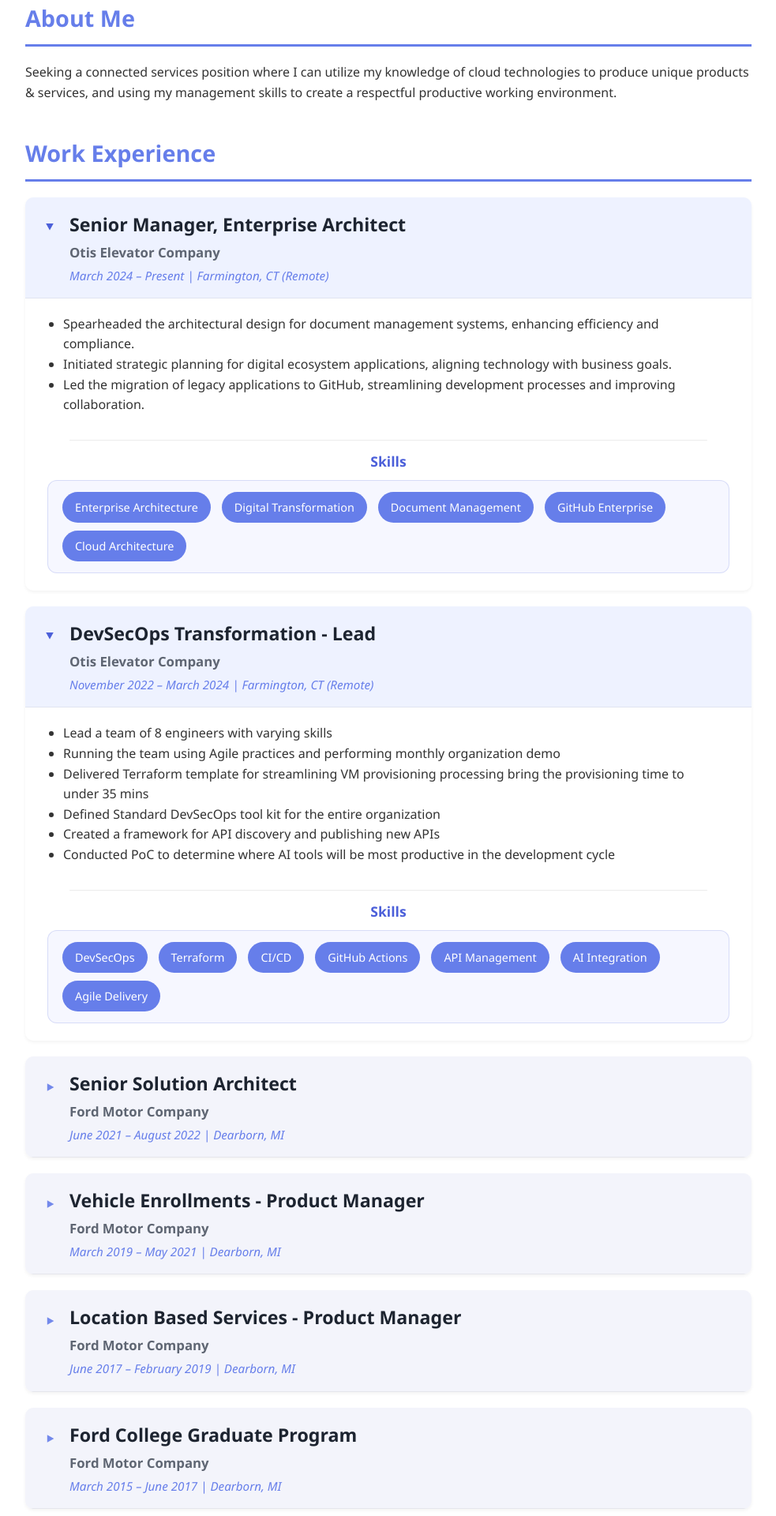
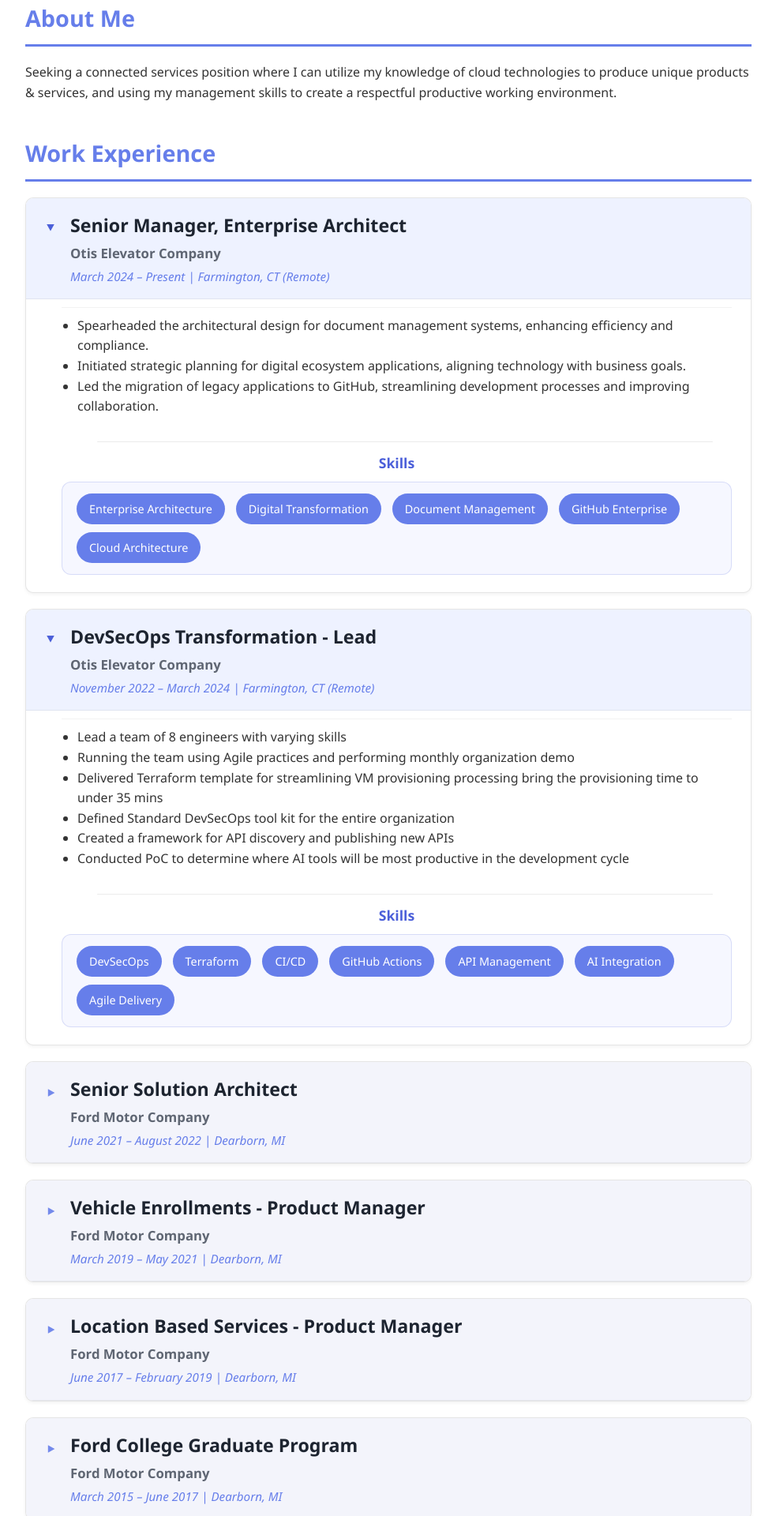
Before and after one commit to r91dua/my-portfolio, a Jekyll site: the page built from index.html, in a window 1280 px wide. Shown: the part 326-2246 px from the top of the page at 79% size, without its empty margins (148-1131 px from the left). Built offline with Jekyll 4.4.1, drawn with Linux system fonts in a browser that asks for light colours.

Commit message:
Update styles.css

```diff
--- a/assets/css/styles.css
+++ b/assets/css/styles.css
@@ -1,5 +1,11 @@
 /* ========== Base Reset & Layout ========== */
 * { margin: 0; padding: 0; box-sizing: border-box; }
+
+:root {
+  /* unified inner gutters for all cards */
+  --card-pad-left: 45px;
+  --card-pad-right: 24px;
+}
 
 body {
   font-family: 'Segoe UI', Tahoma, Geneva, Verdana, sans-serif;
@@ -60,6 +66,7 @@ footer { background:#333; color:#fff; text-align:center; padding:20px; }
 
 details.experience-item,
 details.education-item {
+  border: 1px solid rgba(0,0,0,0.1);
   border-radius: 10px;
   margin-bottom: 20px;
   background: #fff;
@@ -122,13 +129,13 @@ details.education-item  summary h3 {
 }
 details.experience-item summary h4,
 details.education-item  summary h4 {
-  /* Company line — FIXED so it doesn't inherit skills header styles */
+  /* Company line — scoped so it never conflicts with .skills-header */
   font-size: 1.05em;
   font-weight: 600;
   color: #5f6673;
   line-height: 1.3;
   margin-bottom: 6px;
-  text-align: left; /* ensure left-aligned */
+  text-align: left;
 }
 details.experience-item summary .date,
 details.education-item  summary .date {
@@ -138,15 +145,11 @@ details.education-item  summary .date {
 }
 
 /* Card body gutters */
-:root {
-  --card-pad-left: 28px;
-  --card-pad-right: 28px;
-}
-
 details.experience-item > :not(summary),
 details.education-item  > :not(summary) {
   padding: 10px var(--card-pad-right) 15px var(--card-pad-left);
   background: #fff;
+  border-top: 1px solid rgba(0,0,0,0.05);
 }
 
 /* Bullet lists — aligned */
@@ -193,7 +196,7 @@ details.education-item[open]  > :not(summary) { animation: fadeIn .25s ease-in-o
 details.experience-item > .skills-header,
 details.education-item  > .skills-header {
   display: block;
-  text-align: center;               /* centered as requested */
+  text-align: center;
   color: #4b5fd9;
   font-weight: 800;
   font-size: 1.1em;
@@ -249,19 +252,10 @@ details.experience-item .skill-tag:active,
 details.education-item  .skill-tag:active { transform: translateY(.5px); }
 
 /* ===================================================================== */
-/* ========== Mobile gutters ========================================== */
+/* ========== Collapsible Project Cards (MATCHED STYLE) ================ */
 /* ===================================================================== */
-@media (max-width: 640px) {
-  :root { --card-pad-left: 32px; --card-pad-right: 16px; }
-}
 
-/* ========================================================= */
-/* ========== Projects Section ============================= */
-/* ========================================================= */
-
-#projects {
-  margin-top: 50px;
-}
+#projects { margin-top: 50px; }
 
 #projects h2 {
   color: #667eea;
@@ -271,64 +265,7 @@ details.education-item  .skill-tag:active { transform: translateY(.5px); }
   padding-bottom: 10px;
 }
 
-.project-item {
-  background: #fff;
-  border-radius: 10px;
-  border: 1px solid rgba(0, 0, 0, 0.08);
-  box-shadow: 0 2px 4px rgba(0, 0, 0, 0.05);
-  margin-bottom: 20px;
-  padding: 24px 30px;
-  transition: all 0.3s ease;
-}
-
-.project-item:hover {
-  transform: translateY(-2px);
-  box-shadow: 0 4px 10px rgba(0, 0, 0, 0.1);
-}
-
-.project-item h3 {
-  font-size: 1.3em;
-  color: #333;
-  margin-bottom: 10px;
-  font-weight: 600;
-}
-
-.project-item p {
-  color: #444;
-  font-size: 1em;
-  line-height: 1.6;
-  margin-bottom: 15px;
-}
-
-.project-tags {
-  display: flex;
-  flex-wrap: wrap;
-  gap: 10px;
-}
-
-.project-tags .tag {
-  display: inline-flex;
-  align-items: center;
-  justify-content: center;
-  background: #667eea;
-  color: #fff;
-  padding: 8px 14px;
-  border-radius: 25px;
-  font-size: 0.85em;
-  font-weight: 500;
-  transition: background 0.25s ease;
-}
-
-.project-tags .tag:hover {
-  background: #4b5fd9;
-}
-
-
-/* ========================================================= */
-/* ========== Collapsible Project Cards ==================== */
-/* ========================================================= */
-
-/* Shared base for collapsible cards */
+/* Only the collapsible version (details) — avoids conflicts */
 details.project-item {
   border: 1px solid rgba(0, 0, 0, 0.1);
   border-radius: 10px;
@@ -338,7 +275,7 @@ details.project-item {
   overflow: hidden;
 }
 
-/* Header section */
+/* Project summary header (same as experience/education) */
 details.project-item summary {
   cursor: pointer;
   display: grid;
@@ -347,27 +284,16 @@ details.project-item summary {
   align-items: center;
   padding: 16px 20px;
   list-style: none;
-  background-color: #eaebf2;
+  background-color: #f3f4fb;
   border-bottom: 1px solid rgba(0, 0, 0, 0.06);
   transition: background-color 0.2s ease;
 }
+details.project-item summary:hover { background-color: #eef2ff; }
+details[open].project-item summary { background-color: #eef2ff; }
 
-details.project-item summary:hover {
-  background-color: #eef2ff;
-}
-details[open].project-item summary {
-  background-color: #eef2ff;
-}
+details.project-item summary::-webkit-details-marker { display: none; }
+details.project-item summary::marker { content: ""; }
 
-/* Hide the native arrow */
-details.project-item summary::-webkit-details-marker {
-  display: none;
-}
-details.project-item summary::marker {
-  content: "";
-}
-
-/* Custom arrow */
 details.project-item summary::before {
   content: "▸";
   font-size: 1.2em;
@@ -383,11 +309,14 @@ details[open].project-item summary::before {
   opacity: 1;
 }
 
-/* Title formatting */
+/* Project header typography */
+details.project-item summary > * { grid-column: 2; margin: 0; }
+
 details.project-item h3 {
   font-size: 1.2em;
   color: #333;
   margin-bottom: 4px;
+  font-weight: 700;
 }
 details.project-item h4 {
   font-size: 1em;
@@ -396,22 +325,21 @@ details.project-item h4 {
   margin: 0;
 }
 
-/* Card body */
+/* Project body */
 details.project-item > :not(summary) {
-  padding: 16px 40px 20px 45px;
+  padding: 16px var(--card-pad-right) 20px var(--card-pad-left);
   background: #fff;
   border-top: 1px solid rgba(0, 0, 0, 0.05);
   animation: fadeIn 0.25s ease-in-out;
 }
 
-/* Paragraph spacing */
 details.project-item p {
   margin-bottom: 15px;
   color: #444;
   line-height: 1.6;
 }
 
-/* Skills header inside card */
+/* Project "Technologies" header (centered) */
 details.project-item .skills-header {
   text-align: center;
   color: #4b5fd9;
@@ -431,7 +359,7 @@ details.project-item .skills-header::before {
   border-radius: 1px;
 }
 
-/* Skills list (tags) */
+/* Project skills (chips) */
 details.project-item .skills {
   display: flex;
   flex-wrap: wrap;
@@ -457,12 +385,11 @@ details.project-item .skill-tag {
   white-space: nowrap;
   transition: background 0.25s ease;
 }
-details.project-item .skill-tag:hover {
-  background: #4b5fd9;
+details.project-item .skill-tag:hover { background: #4b5fd9; }
+
+/* ===================================================================== */
+/* ========== Mobile gutters ========================================== */
+/* ===================================================================== */
+@media (max-width: 640px) {
+  :root { --card-pad-left: 32px; --card-pad-right: 16px; }
 }
-
-/* Fade-in animation */
-@keyframes fadeIn {
-  from { opacity: 0; transform: translateY(-4px); }
-  to   { opacity: 1; transform: translateY(0); }
-}
```
